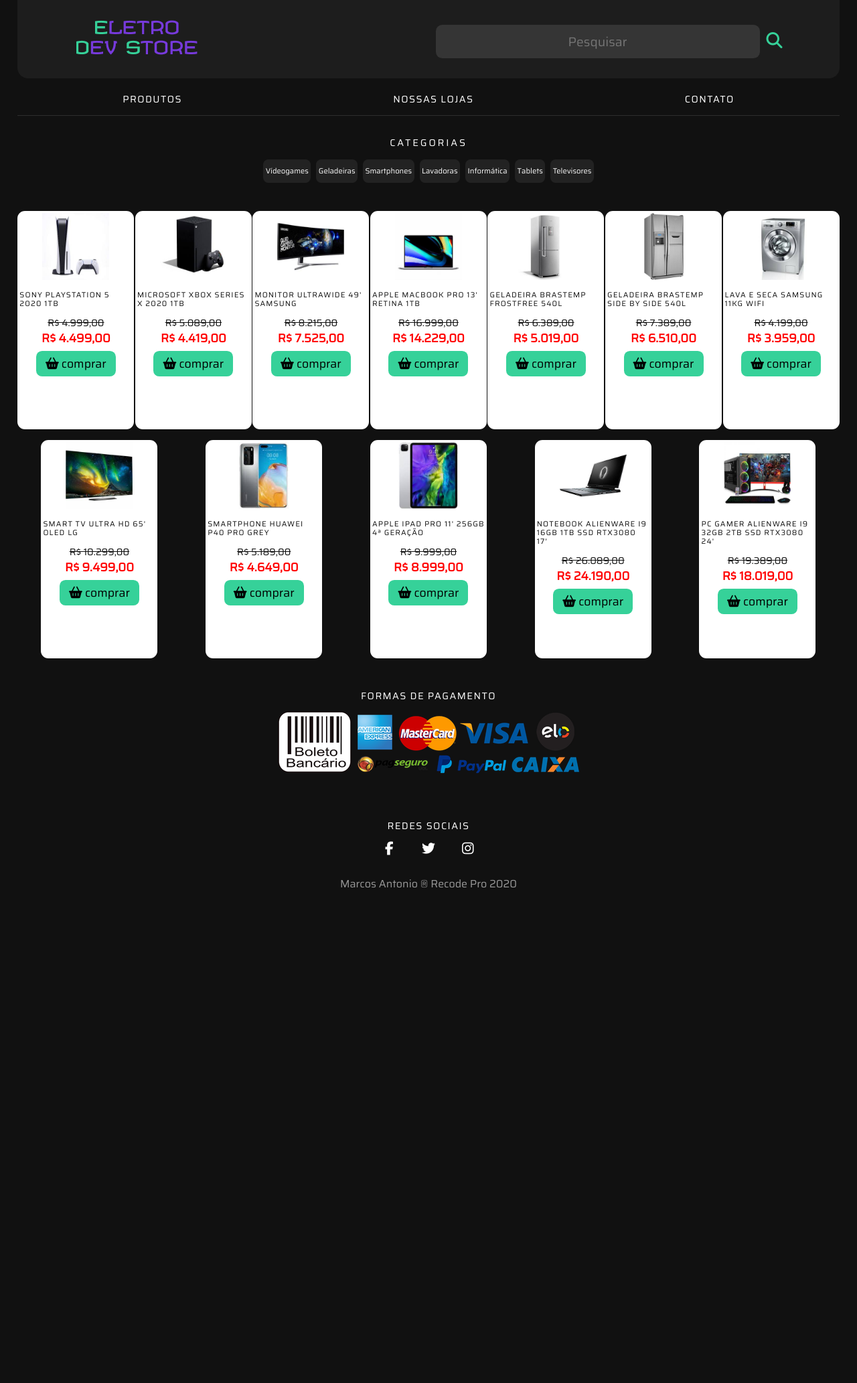
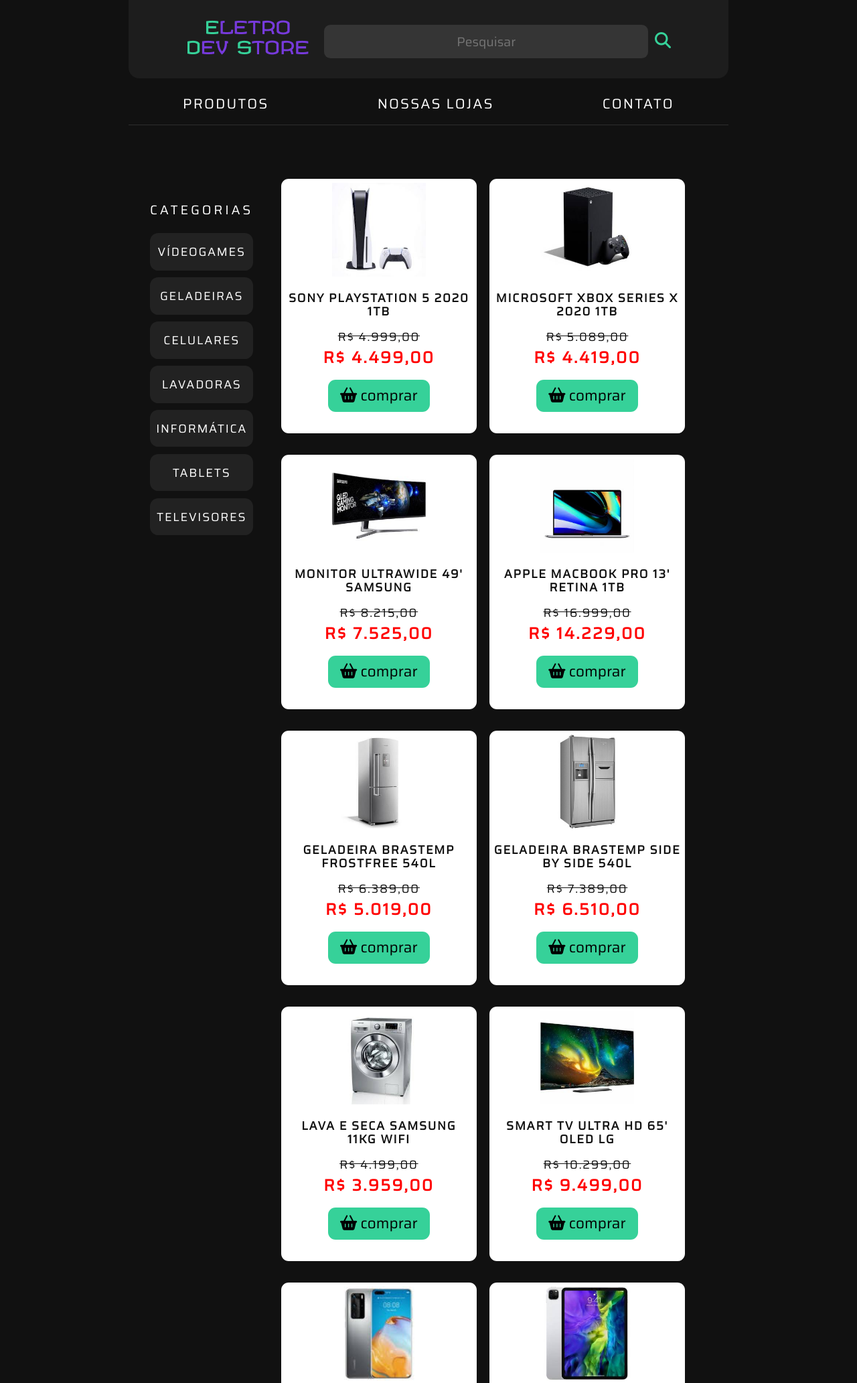
Before and after one commit to arcmarcos/RecodePro2020, a PHP site: page /eletrodevstore_CSS/pages/produtos.html in a window 1280 px wide. Shown: the top 2065 px of the page at 67% size. Before the commit the page ends 1326 px from the top, so only its background shows below. Run offline with PHP 8.4, Linux system fonts and the light colour scheme; some libraries are stand-ins or nearby versions.

Commit message:
almost complete

```diff
--- a/eletrodevstore_CSS/css/footer.css
+++ b/eletrodevstore_CSS/css/footer.css
@@ -64,6 +64,6 @@
 @media (min-width: 1100px) {
     footer {
         margin: 1.5em auto 0;
-        width: 50%;
+        width: 40%;
     }
 }
--- a/eletrodevstore_CSS/css/header.css
+++ b/eletrodevstore_CSS/css/header.css
@@ -105,7 +105,12 @@
         font-size: 1.2em;
     }
 
+    .navMenu a {
+        font-size: 1.3em;
+    }
+
     .welcomeTitle {
-        font-size: 2em;
+        font-size: 1.7em;
+        margin-bottom: -.1em;
     }
 }
--- a/eletrodevstore_CSS/css/main.css
+++ b/eletrodevstore_CSS/css/main.css
@@ -16,6 +16,7 @@
 
 /* Página Principal */
 .offerSection h3 {
+    font-weight: normal;
     text-transform: uppercase;
     letter-spacing: .2em;
     font-size: .9em;
@@ -49,7 +50,7 @@
 }
 
 .offerCards img {
-    max-width: 140px;
+    width: 140px;
 
 }
 
@@ -101,7 +102,7 @@
 
 .contact {
     display: inline-block;
-    margin: 1em;
+    margin: 1em .2em;
     padding: .2em;
     transition: .5s;
     border-radius: .7em;
@@ -118,7 +119,7 @@
 }
 
 .contact p {
-    font-size: 1.1em;
+    font-size: 1em;
 }
 
 .contactForm {
@@ -158,6 +159,7 @@
     border: none;
     border-radius: .2em;
     font-size: 1.1em;
+    margin: 0 .7em;
     padding: .3em;
 }
 
@@ -183,6 +185,10 @@
 
 @media (min-width: 1100px) {
 
+    body {
+        padding: 0 15%;
+    }
+
 /* Página principal */
     .offerSection {
         width: 50%;
@@ -190,12 +196,17 @@
     }
 
     .offerSection h3 {
-        font-size: 1.2em;
+        font-size: 1.1em;
     }
 
     .offerCards {
-        width: 50%;
+        width: 30em;
+        height: 25em;
         padding: 1em 0;
+    }
+
+    .offerCards img {
+        width: 180px;
     }
 
     .offerCards .oldPrice {
@@ -204,6 +215,10 @@
 
     .offerCards .newPrice {
         font-size: 1.6em;
+    }
+
+    .offerCards button {
+        margin-top: .6em;
     }
 
 
--- a/eletrodevstore_CSS/css/products.css
+++ b/eletrodevstore_CSS/css/products.css
@@ -37,7 +37,7 @@
 
 .productCards {
     width: 10.5em;
-    height: 20em;
+    height: 18em;
     background-color: #ffffff;
     border-radius: .7em;
     margin: .5em auto;
@@ -46,14 +46,13 @@
     transition: .5s;
 }
 
+.productCards:hover {
+    border: .2em solid #773ADC;
+}
+
 .productCards h3 {
-    text-align: initial;
     font-size: .7em;
     font-weight: normal;
-}
-
-.productCards:hover {
-    border: .2em solid #773ADC;
 }
 
 .productCards .oldPrice {
@@ -69,8 +68,8 @@
     margin-bottom: .5em;
 }
 
-.productSection .productCards img {
-    max-width: 100px;
+.productCards img {
+    width: 100px;
 
 }
 
@@ -93,4 +92,67 @@
 
 @media (min-width: 1100px) {
 
+    .productContainer {
+        display: flex;
+        margin-top: 4em;
+    }
+
+    .categories {
+        display: flex;
+        flex-direction: column;
+        max-width: 18%;
+    }
+
+    .categories h3 {
+        font-size: 1.2em;
+    }
+
+    .categoriesButtons {
+        cursor: pointer;
+        margin: .3em auto;
+        width: 100%;
+        font-size: 1.1em;
+        text-transform: uppercase;
+        letter-spacing: .1em;
+    }
+
+    .productSection {
+        width: 82%;
+        margin: 0 auto;
+    }
+
+    .productCards {
+        margin: 1em .6em;
+        width: 17.5em;
+        height: 23em;
+        border: .4em solid transparent;
+    }
+
+    .productCards:hover {
+        border: .4em solid #773ADC;
+    }
+
+    .productCards h3 {
+        font-size: 1.1em;
+        font-weight: bold;
+    }
+
+    .productCards .oldPrice {
+        font-size: 1.1em;
+        letter-spacing: .1em;
+    }
+
+    .productCards .newPrice {
+        font-size: 1.5em;
+        letter-spacing: .1em;
+    }
+
+    .productCards img {
+        width: 140px;
+    }
+
+    .productCards button {
+        margin-top: .3em;
+        font-size: 1.4em;
+    }
 }
--- a/eletrodevstore_CSS/index.html
+++ b/eletrodevstore_CSS/index.html
@@ -41,7 +41,7 @@
 
     <main>
         <section class="offerSection">
-            <h3>Ofertas</h3>
+            <h3>Oferta do dia</h3>
             <div class="offerCards">
                 <img src="./imgs/produtos/ps5.jpg" alt="PlayStation 5">
                 <h3>Sony PlayStation 5 2020</h3>
--- a/eletrodevstore_CSS/pages/produtos.html
+++ b/eletrodevstore_CSS/pages/produtos.html
@@ -40,11 +40,12 @@
     </header>
 
     <main>
+        <div class="productContainer">
             <div class="categories">
                 <h3>Categorias</h3>
                 <button class="categoriesButtons">Vídeogames</button>
                 <button class="categoriesButtons">Geladeiras</button>
-            <button class="categoriesButtons">Smartphones</button>
+                <button class="categoriesButtons">Celulares</button>
                 <button class="categoriesButtons">Lavadoras</button>
                 <button class="categoriesButtons">Informática</button>
                 <button class="categoriesButtons">Tablets</button>
@@ -136,6 +137,7 @@
                     <button><i class="fas fa-shopping-basket"></i> Comprar</button>
                 </div>
             </section>
+        </div>
     </main>
 
     <footer>
```
Lines whose indentation alone changed are shown as unchanged.
